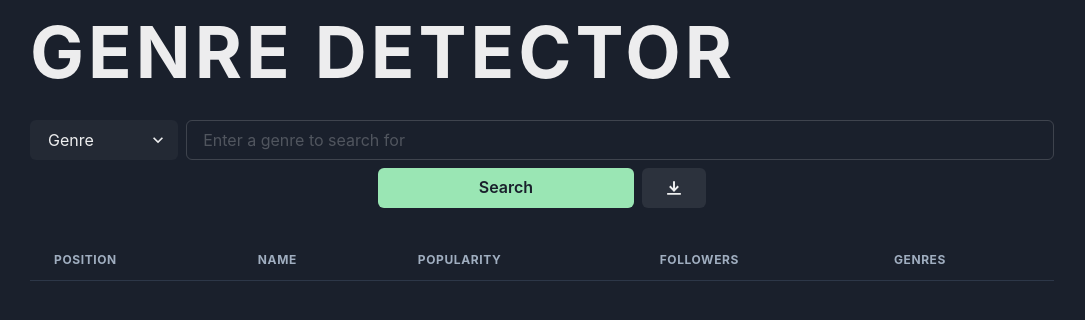
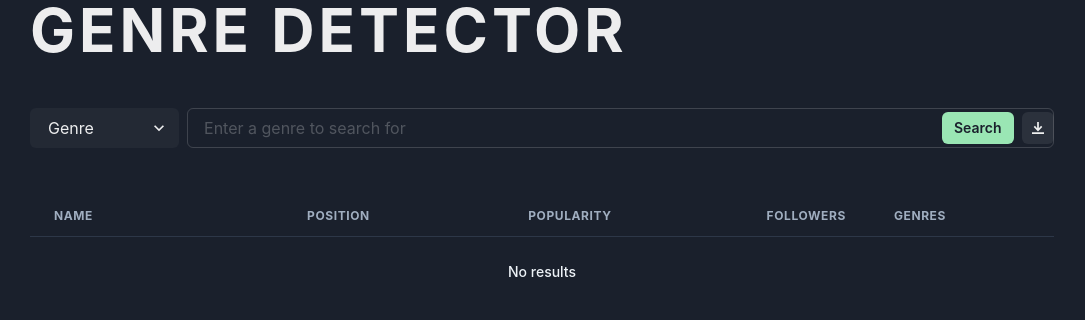
Before and after one commit to skurtz97/genredetector-client, a React (Create React App) app: page / in a window 1280 px wide. Shown: the top 320 px of the page, without its empty margins (98-1183 px from the left). Built offline with nearby package versions, Linux system fonts and the light colour scheme.

Commit message:
Moved search/download buttons inside Input box.

```diff
--- a/src/App.js
+++ b/src/App.js
@@ -1,8 +1,9 @@
 import {
-  Text,
   Heading,
   Button,
   Input,
+  InputGroup,
+  InputRightElement,
   Flex,
   Select,
   Stack,
@@ -26,10 +27,8 @@ function App() {
 
   const handleChange = (event) => {
     if (event.target.type === "select-one") {
-      console.log(`Changing search type to ${event.target.value}`);
       setType(event.target.value);
     } else if (event.target.type === "text") {
-      console.log(`Changing search query to ${event.target.value}`);
       setQuery(event.target.value);
     }
   };
@@ -74,17 +73,16 @@ function App() {
 
   return (
     <div className="App">
-      <Flex direction="column" mt={4}>
-        <Stack direction="column" spacing="2rem" w="80%" margin="0 auto">
+      <Flex direction="column">
+        <Stack direction="column" spacing={12} w="80%" margin="0 auto">
           <Heading
             as="h1"
-            size="4xl"
+            size="3xl"
             textAlign="left"
             textTransform="uppercase"
-            textShadow="md"
             letterSpacing={4}
           >
-            GENRE DETECTOR
+            Genre Detector
           </Heading>
 
           <form onSubmit={handleSubmit}>
@@ -99,6 +97,7 @@ function App() {
                 <option value="artist">Artist</option>
               </Select>
 
+              <InputGroup size="md">
                 <Input
                   type="text"
                   placeholder={
@@ -109,29 +108,24 @@ function App() {
                   value={query}
                   onChange={handleChange}
                   alignItems="flex-start"
-              ></Input>
-            </Flex>
-
-            <Flex
-              flexDirection="row"
-              justifyContent="center"
-              alignItems="center"
-              width="40%"
-              margin="0 auto"
-              mt={2}
-            >
-              <Button type="submit" colorScheme={"green"} width="16rem" mr={2}>
+                  pr="8rem"
+                />
+                <InputRightElement width="7rem">
+                  <Stack width="100%" direction="row">
+                    <Button type="submit" colorScheme={"green"} size="sm">
                       Search
                     </Button>
                     <Tooltip label="Download as CSV">
                       <IconButton
+                        size="sm"
                         type="button"
                         colorScheme={"gray"}
-                  aria-label="Download as CSV"
-                  width="4rem"
                         icon={<DownloadIcon />}
                       />
                     </Tooltip>
+                  </Stack>
+                </InputRightElement>
+              </InputGroup>
             </Flex>
           </form>
           <ResultsTable items={searchResults} loading={loading} />
--- a/src/ResultsTable.js
+++ b/src/ResultsTable.js
@@ -9,13 +9,10 @@ import {
   Link,
   Center,
   Spinner,
-  background,
+  TableCaption,
 } from "@chakra-ui/react";
 
 export function ResultsTable({ items, loading }) {
-  const [counter, setCounter] = useState(0);
-  const incrementCounter = () => setCounter(counter + 1);
-
   if (loading) {
     return (
       <Center>
@@ -27,13 +24,14 @@ export function ResultsTable({ items, loading }) {
       <Table>
         <Thead>
           <Tr>
-            <Th>Position</Th>
             <Th>Name</Th>
-            <Th>Popularity</Th>
-            <Th>Followers</Th>
+            <Th isNumeric>Position</Th>
+            <Th isNumeric>Popularity</Th>
+            <Th isNumeric>Followers</Th>
             <Th>Genres</Th>
           </Tr>
         </Thead>
+        <TableCaption>No results</TableCaption>
       </Table>
     );
   } else {
@@ -51,7 +49,7 @@ export function ResultsTable({ items, loading }) {
         <Tbody>
           {items.map((item, index) => {
             return (
-              <Tr key={index}>
+              <Tr key={item.uri}>
                 <Td>
                   <Link href={item.url} _hover={{ color: "green.400" }}>
                     {item.name}
```
Lines whose indentation alone changed are shown as unchanged.
